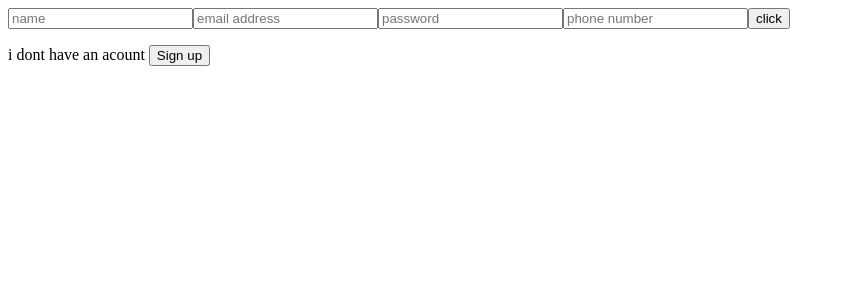
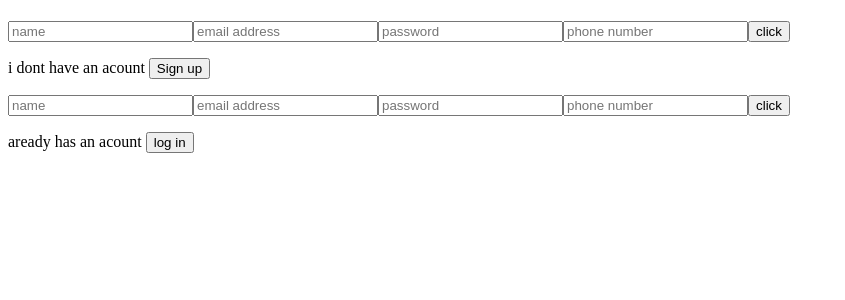
Before and after one commit to munirsebikaaka/movies-world-ug, a React (Create React App) app: page / in a window 1280 px wide. Shown: the top 300 px of the page, without its empty margins (0-845 px from the left). Built offline with nearby package versions, Linux system fonts and the light colour scheme.

Commit message:
feat:Added the functionallity that checks the inputs content

```diff
--- a/src/App.js
+++ b/src/App.js
@@ -7,6 +7,7 @@
 
 import { useState } from "react";
 import Login from "./newStore/login";
+import SignIn from "./newStore/signIn";
 
 function App() {
   const [acounts, setAcounts] = useState([
@@ -20,6 +21,7 @@ function App() {
   return (
     <div>
       <Login acounts={acounts} />
+      <SignIn acounts={acounts} setAcounts={setAcounts} />
     </div>
   );
 
--- a/src/newStore/login.js
+++ b/src/newStore/login.js
@@ -6,19 +6,19 @@ function Login({ acounts }) {
   const [password, setPassword] = useState("");
   const [phone, setPhone] = useState("");
   const [showHome, setShowHome] = useState(false);
+  const [alertMsg, setAlertMsg] = useState("");
+
   function checkInputs() {
     if (!name || !email || !password || !phone)
-      return console.log("fill in all the inputs");
-    acounts.map((el) => {
-      if (phone === el.phone && password === el.password) setShowHome(true);
-      else {
-        console.log("somthing wrong");
-      }
-    });
-    // setShowHome(true);
+      return setAlertMsg("please fill in all the inputs");
+    acounts.map(
+      (el) =>
+        phone === el.phone && password === el.password && setShowHome(true)
+    );
   }
   return (
     <div>
+      <h1>{alertMsg}</h1>
       <input
         type="text"
         placeholder="name"
--- /dev/null
+++ b/src/newStore/signIn.js
@@ -0,0 +1,55 @@
+import { useState } from "react";
+
+const SignIn = ({ setAcounts }) => {
+  const [fullName, setFullName] = useState("");
+  const [email, setEmail] = useState("");
+  const [password, setPassword] = useState("");
+  const [phone, setPhone] = useState("");
+
+  function checkInputs() {
+    if (!fullName || !email || !password || !phone)
+      return alert("please fill in all the inputs");
+    setAcounts((acounts) => [
+      ...acounts,
+      { name: fullName, email: email, phone: phone, password: password },
+    ]);
+  }
+  return (
+    <div>
+      {/* <h1>{alertMsg}</h1> */}
+      <input
+        type="text"
+        placeholder="name"
+        onChange={(e) => {
+          setFullName(e.target.value);
+        }}
+      />
+      <input
+        type="email"
+        placeholder="email address"
+        onChange={(e) => {
+          setEmail(e.target.value);
+        }}
+      />
+      <input
+        type="text"
+        placeholder="password"
+        onChange={(e) => {
+          setPassword(e.target.value);
+        }}
+      />
+      <input
+        type="number"
+        placeholder="phone number"
+        onChange={(e) => {
+          setPhone(e.target.value);
+        }}
+      />
+      <button onClick={checkInputs}>click</button>
+      <p>
+        aready has an acount <button>log in</button>
+      </p>
+    </div>
+  );
+};
+export default SignIn;
```
